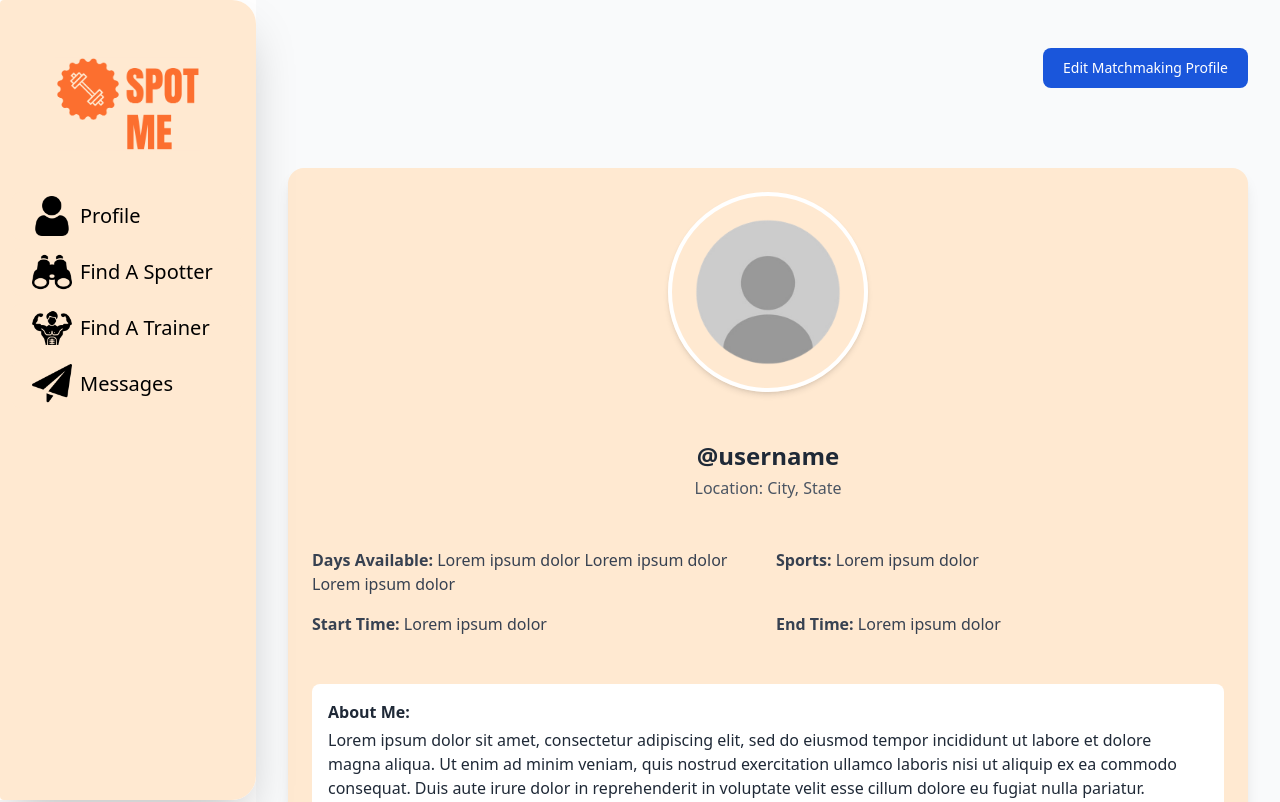
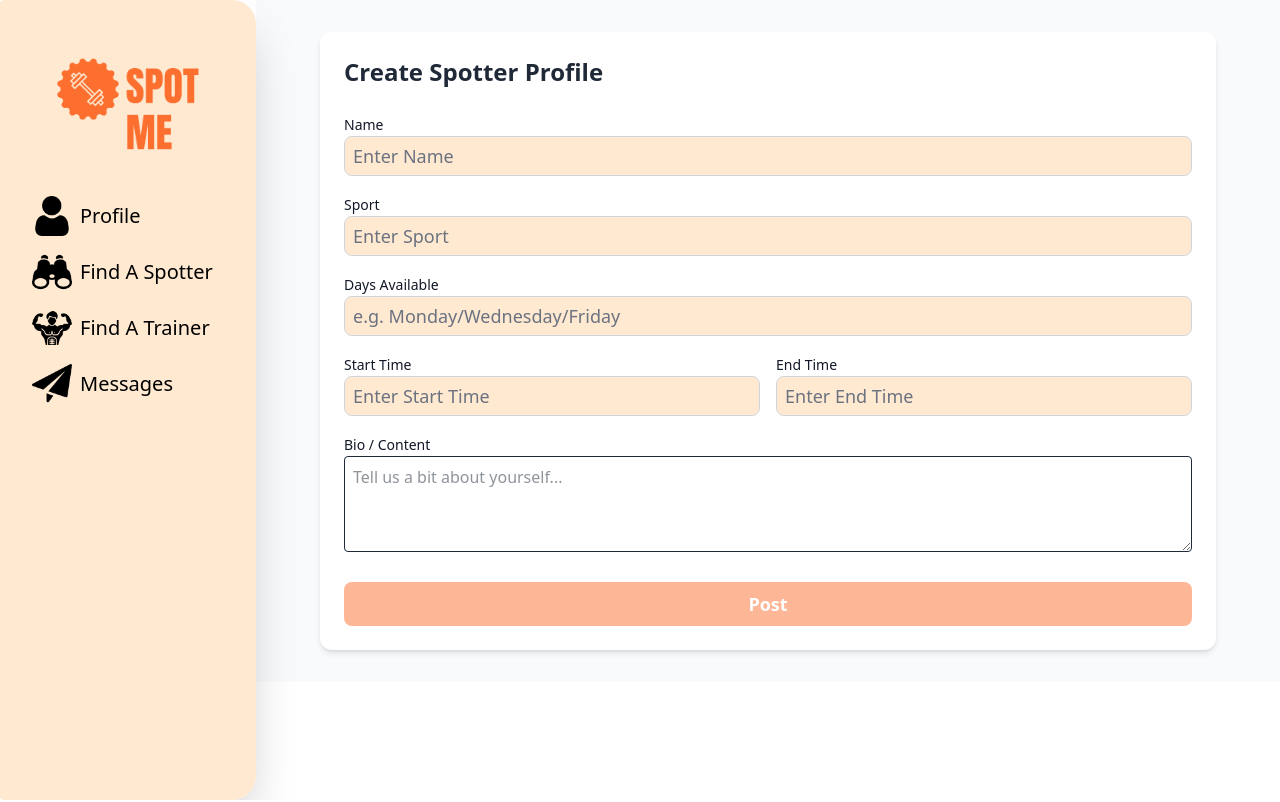
Before and after one commit to santimm44/new-front-end, a Next.js app: page /FindSpotter in a window 1280 px wide. Shown: the top 802 px of the page. Built offline with nearby package versions, Linux system fonts and the light colour scheme.

Commit message:
Getting UserId Ready for backend Posting

```diff
--- a/src/components/FindSpotter.tsx
+++ b/src/components/FindSpotter.tsx
@@ -101,7 +101,9 @@ const handleMatch = () => {
 
 
       const handlePost = async (e: React.MouseEvent<HTMLButtonElement>) => {
+        console.log(profileCardId);
         const items: IMatchSpotterCard = {
+          userId: profileCardId,
           myName: myName,
           content: content,
           sport: sport,
@@ -153,7 +155,7 @@ const handleMatch = () => {
 
 return (
   <div className="px-4 py-8 bg-gray-50">
-  {!profilePosts ? (
+  {profilePosts ? (
     <div className="max-w-4xl mx-auto bg-white shadow-md rounded-xl p-6 space-y-6">
       <p className="text-2xl font-bold text-gray-800">Create Spotter Profile</p>
 
--- a/src/lib/Interfaces.ts
+++ b/src/lib/Interfaces.ts
@@ -77,6 +77,7 @@ export interface Friend {
   }
 
   export interface IMatchSpotterCard{
+    userId: number
     myName: string
     content: string
     sport: string
```
